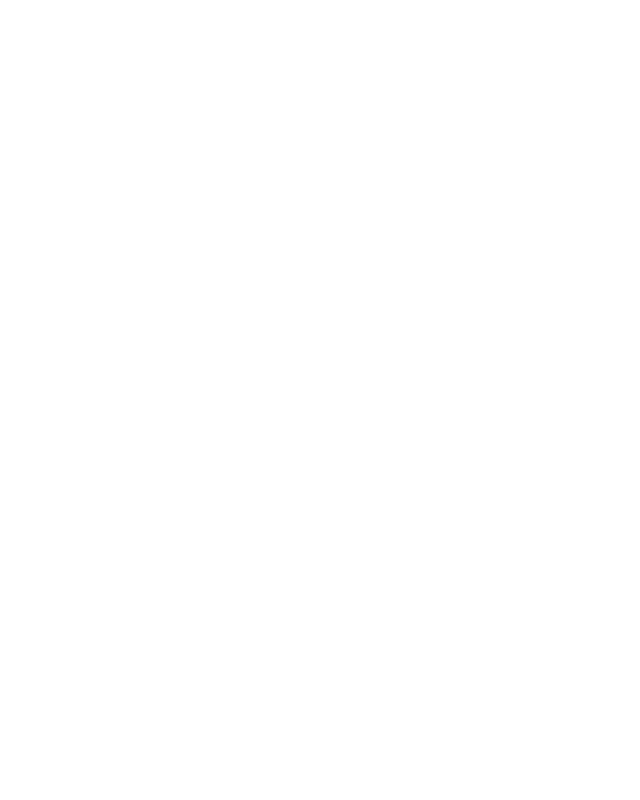
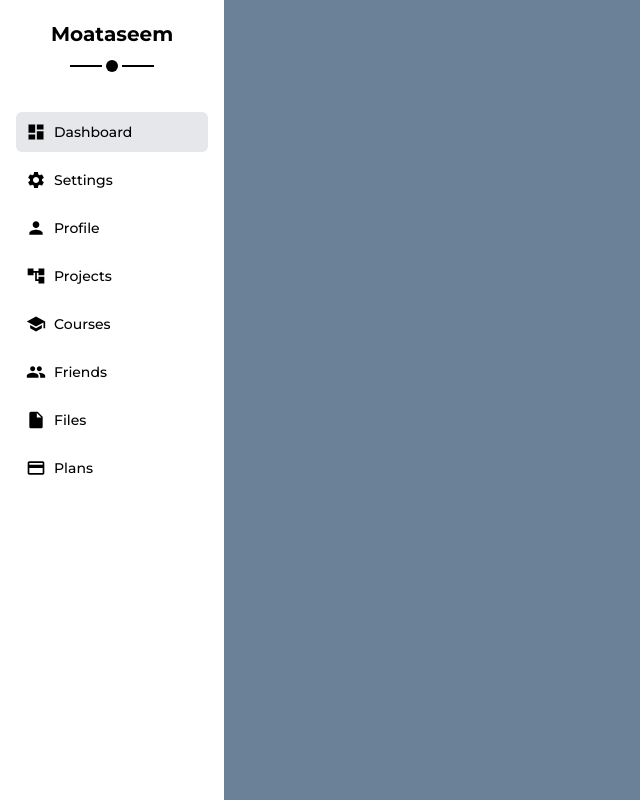
Before and after one commit to mo3taseem666/Big-One, a React (Vite) app: page / in a window 1280 px wide. Shown: the whole page, without its empty margins (0-640 px from the left). Built offline with nearby package versions, Linux system fonts and the light colour scheme.

Commit message:
add : Created the Layout

```diff
--- a/Context/SharedStateContext.jsx
+++ b/Context/SharedStateContext.jsx
@@ -1,24 +1,28 @@
-import { createContext, useState, useContext } from 'react';
-import PropTypes from 'prop-types'; // Import PropTypes
+import React, { createContext, useState, useContext } from "react";
+import PropTypes from "prop-types";
 
-// Create the context
-const SharedStateContext = createContext();
+const MyContext = createContext();
 
-// Custom hook to use the context
-export const useSharedState = () => useContext(SharedStateContext);
+export const MyProvider = ({ children }) => {
+  /////////////////
+  const [state, setState] = useState("Hii");
+  /////////////////
 
-// Provider component
-export const SharedStateProvider = ({ children }) => {
-  const [a, setA] = useState(); // Declare state
-
-  return (
-    <SharedStateContext.Provider value={{ a, setA }}>
-      {children}
-    </SharedStateContext.Provider>
-  );
+  return <MyContext.Provider value={{ state, setState }}>{children}</MyContext.Provider>;
 };
 
-// Define prop types
-SharedStateProvider.propTypes = {
-  children: PropTypes.node.isRequired, // Validate that 'children' is a valid React node and is required
+MyProvider.propTypes = {
+  children: PropTypes.node.isRequired,
 };
+
+export const useMyProvider = () => {
+  const context = useContext(MyContext);
+
+  if (!context) {
+    throw new Error("useMyProvider must be used within a MyProvider");
+  }
+
+  return context;
+};
+
+export { MyContext };
--- a/eslint.config.js
+++ b/eslint.config.js
@@ -34,6 +34,7 @@
         { allowConstantExport: true },
       ],
       'no-unused-vars': 'warn',
+      "react/prop-types": "off"
     },
   },
 ]
--- a/package.json
+++ b/package.json
@@ -10,6 +10,10 @@
     "preview": "vite preview"
   },
   "dependencies": {
+    "@emotion/react": "^11.13.3",
+    "@emotion/styled": "^11.13.0",
+    "@mui/icons-material": "^6.1.0",
+    "@mui/material": "^6.1.0",
     "prop-types": "^15.8.1",
     "react": "^18.3.1",
     "react-dom": "^18.3.1",
--- a/src/App.jsx
+++ b/src/App.jsx
@@ -1,9 +1,30 @@
+import {
+  BrowserRouter as Router,
+  Routes,
+  Route
+} from 'react-router-dom';
+
 import './App.css';
+import Layout from './Layout/Layout';
+import { MyProvider } from '../Context/SharedStateContext';
 
 function App() {
-  return <div className="font-Montserrat">
+  return (
+    <MyProvider>
+      <Router>
+        <Routes>
+          {/* Routes with MainLayout */}
+          <Route path="/" element={<Layout />}>
+            {/* <Route index element={<HomePage />} /> */}
+            {/* <Route path="about" element={<AboutPage />} /> */}
+          </Route>
 
-  </div>;
+          {/* 404 Route */}
+          {/* <Route path="*" element={<NotFoundPage />} /> */}
+        </Routes>
+      </Router>
+    </MyProvider>
+  );
 }
 
 export default App;
--- /dev/null
+++ b/src/Files/Btns.js
@@ -0,0 +1,19 @@
+import DashboardIcon from '@mui/icons-material/Dashboard';
+import SettingsIcon from '@mui/icons-material/Settings';
+import PersonIcon from '@mui/icons-material/Person';
+import AccountTreeIcon from '@mui/icons-material/AccountTree';
+import SchoolIcon from '@mui/icons-material/School';
+import PeopleIcon from '@mui/icons-material/People';
+import InsertDriveFileIcon from '@mui/icons-material/InsertDriveFile';
+import CreditCardIcon from '@mui/icons-material/CreditCard';
+
+export const btns = [
+  { id:0,icon: DashboardIcon, title: 'Dashboard' },
+  { id:1,icon: SettingsIcon, title: 'Settings' },
+  { id:2,icon: PersonIcon, title: 'Profile' },
+  { id:3,icon: AccountTreeIcon, title: 'Projects' },
+  { id:4,icon: SchoolIcon, title: 'Courses' },
+  { id:5,icon: PeopleIcon, title: 'Friends' },
+  { id:6,icon: InsertDriveFileIcon, title: 'Files' },
+  { id:7,icon: CreditCardIcon, title: 'Plans' }
+];
--- /dev/null
+++ b/src/Golbal Components/Btn.jsx
@@ -0,0 +1,18 @@
+import React, { useState } from 'react';
+
+export default function Btn({ icon, title, id, selected, setSelected }) {
+  console.log(id);
+  return (
+    <div
+      onClick={() => setSelected(id)}
+      className={`flex cursor-pointer gap-2 rounded-md p-[10px] items-center ${
+        selected === id ? 'bg-gray-200' : ''
+      }
+      ${selected !== id ? 'hover:bg-gray-100' : ''}
+      `}
+    >
+      {icon}
+      <p className="font-medium text-sm">{title}</p>
+    </div>
+  );
+}
--- a/src/Layout/Layout.jsx
+++ b/src/Layout/Layout.jsx
@@ -1,7 +1,18 @@
-import React from 'react'
+import { Outlet } from 'react-router-dom';
+import NavHeader from './components/NavHeader';
+import NavList from './components/NavList';
 
 export default function Layout() {
   return (
-    <div>Layout</div>
-  )
+    <div className="h-screen font-Montserrat bg-[#6a8197]">
+      <nav className="fixed gap-10 py-5 px-4 flex flex-col w-56 bg-white h-screen top-0 left-0">
+        <NavHeader />
+        <NavList />
+      </nav>
+
+      <main>
+        <Outlet />
+      </main>
+    </div>
+  );
 }
--- /dev/null
+++ b/src/Layout/components/NavHeader.jsx
@@ -0,0 +1,14 @@
+import React from 'react';
+
+export default function NavHeader() {
+  return (
+    <div className="flex-col flex items-center gap-3">
+      <p className="font-bold text-xl">Moataseem</p>
+      <div className="flex items-center gap-1">
+        <div className="bg-black h-[2px] w-8"></div>
+        <div className="rounded-full size-3 bg-black"></div>
+        <div className="bg-black h-[2px] w-8"></div>
+      </div>
+    </div>
+  );
+}
--- /dev/null
+++ b/src/Layout/components/NavList.jsx
@@ -0,0 +1,21 @@
+import React, { useState } from 'react';
+import Btn from '../../Golbal Components/Btn';
+import { btns } from '../../Files/Btns';
+
+export default function NavList() {
+  const [selected, setSelected] = useState(0);
+  return (
+    <div className="flex flex-col gap-2">
+      {btns.map((el, idx) => (
+        <Btn
+          selected={selected}
+          setSelected={setSelected}
+          id={el.id}
+          key={el.id}
+          icon={<el.icon sx={{ fontSize: '20px' }} />}
+          title={el.title}
+        />
+      ))}
+    </div>
+  );
+}
```
Also changed, not shown: 1 other file (tests, documents, lock files or other folders).
